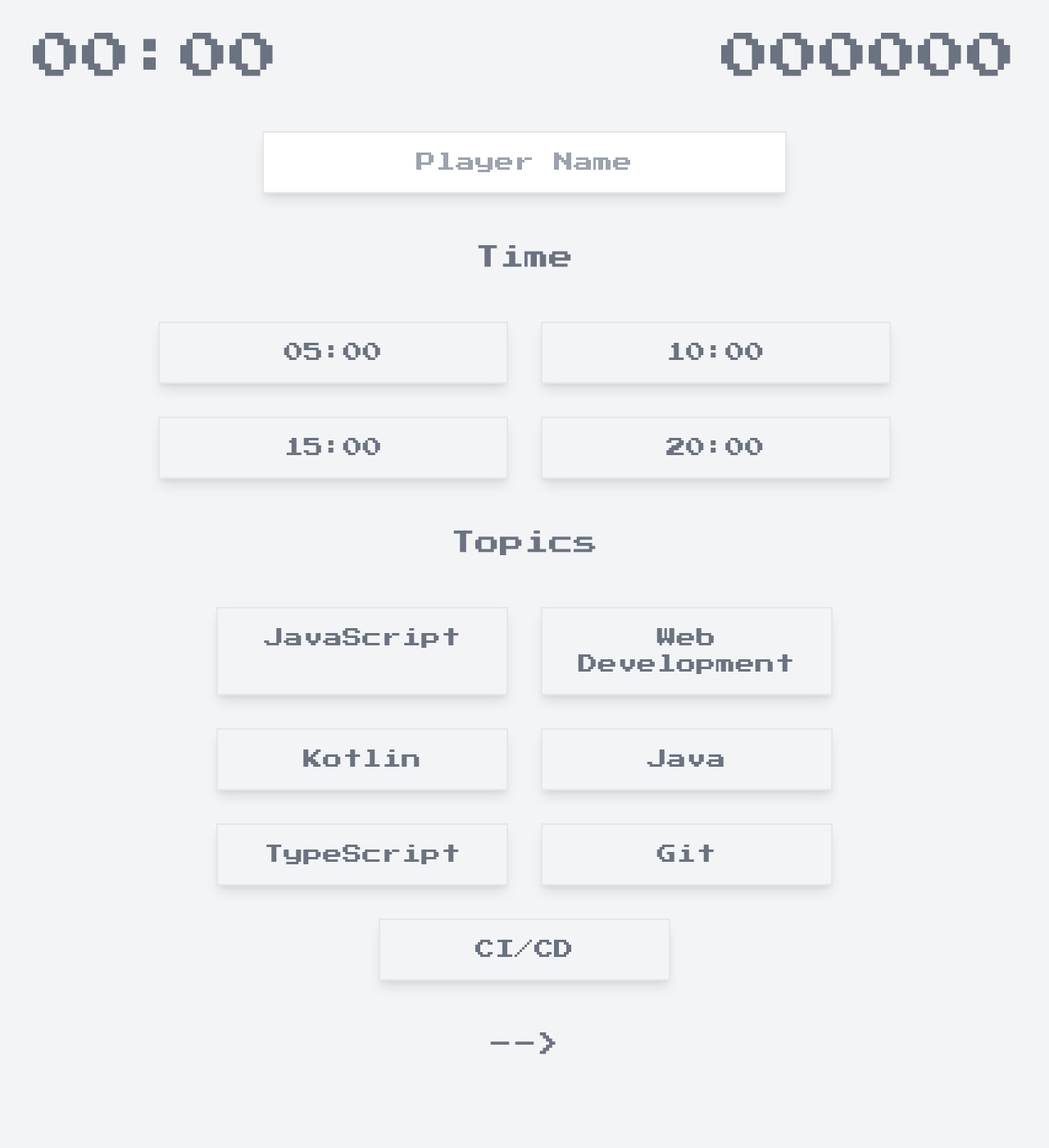
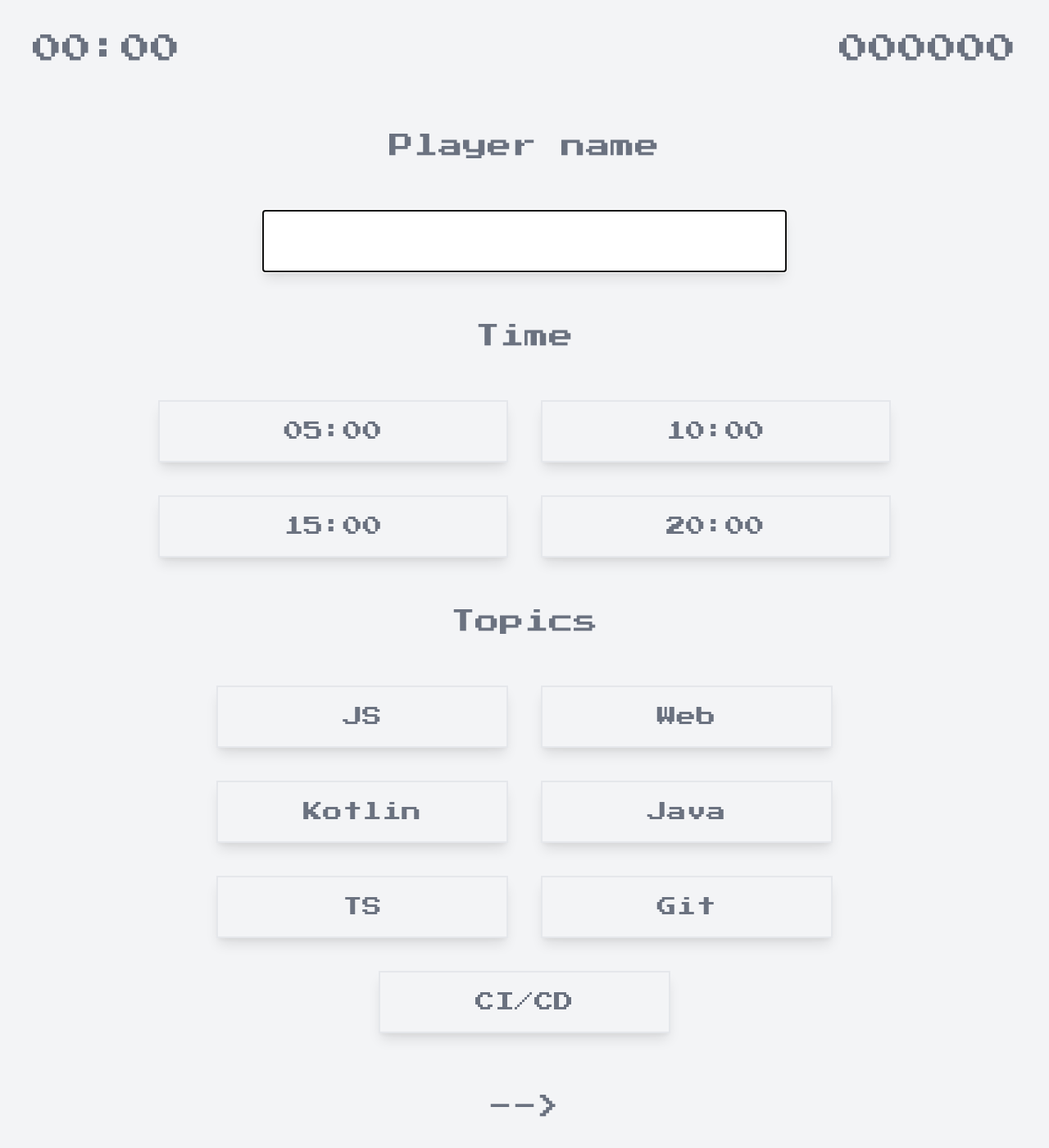
Before and after one commit to frnkst/retro-tech-quiz, a React (Create React App) app: page / in a window 1280 px wide. Shown: the top 1400 px of the page at 82% size. Before the commit the page ends 1332 px from the top, so only its background shows below. Built offline with nearby package versions, Linux system fonts and the light colour scheme.

Commit message:
Fix: UI fixes

```diff
--- a/src/App.css
+++ /dev/null
@@ -1,38 +0,0 @@
-.App {
-  text-align: center;
-}
-
-.App-logo {
-  height: 40vmin;
-  pointer-events: none;
-}
-
-@media (prefers-reduced-motion: no-preference) {
-  .App-logo {
-    animation: App-logo-spin infinite 20s linear;
-  }
-}
-
-.App-header {
-  background-color: #282c34;
-  min-height: 100vh;
-  display: flex;
-  flex-direction: column;
-  align-items: center;
-  justify-content: center;
-  font-size: calc(10px + 2vmin);
-  color: white;
-}
-
-.App-link {
-  color: #61dafb;
-}
-
-@keyframes App-logo-spin {
-  from {
-    transform: rotate(0deg);
-  }
-  to {
-    transform: rotate(360deg);
-  }
-}
--- a/src/App.tsx
+++ b/src/App.tsx
@@ -1,5 +1,3 @@
-import React from 'react'
-import './App.css'
 import { BrowserRouter as Router, Switch, Route } from 'react-router-dom'
 import { Start } from './components/Start'
 import { Quiz } from './components/Quiz'
--- a/src/components/AskQuestion.tsx
+++ b/src/components/AskQuestion.tsx
@@ -14,8 +14,8 @@ export const AskQuestion = function ({
 }: QuestionProps) {
   return (
     <>
-      <div className="md:text-4xl sm:text-3xl m-10 other-font flex flex-col">
-        <div className="text-center m-5 p-5 text-gray-500 self-center">
+      <div className="flex flex-col m-10 md:text-4xl sm:text-3xl font-other">
+        <div className="self-center p-5 m-5 text-center text-gray-500">
           {question.question}
         </div>
 
--- a/src/components/Categories.tsx
+++ b/src/components/Categories.tsx
@@ -18,18 +18,18 @@ export function Categories({
   allTopics,
 }: TopicsProps) {
   return (
-    <div className="w-5/6 self-center">
-      <div className="flex flex-wrap justify-center cursor-pointer md:text-2xl">
+    <div className="self-center w-5/6">
+      <div className="flex flex-wrap justify-center cursor-pointer">
         {allTopics.map((topic: string) => {
           return (
-            <div
+            <button
               key={topic}
               data-testid="category"
               className={`${
                 selectedTopics.includes(topic)
                   ? 'shadow-inner text-blue-500'
                   : 'shadow-lg text-gray-500'
-              } retro-font border-2 p-5 m-5 text-center cursor-pointer w-2/6 `}
+              } retro-font border-2 p-5 m-5 cursor-pointer w-2/6 text-center flex flex-col justify-center`}
               onClick={() => {
                 if (selectedTopics.includes(topic)) {
                   selectTopics(selectedTopics.filter((e) => e !== topic))
@@ -38,8 +38,8 @@ export function Categories({
                 }
               }}
             >
-              <span className="self-center">{topic}</span>
-            </div>
+              <span className="self-center text-sm md:text-2xl">{topic}</span>
+            </button>
           )
         })}
       </div>
--- a/src/components/Score.tsx
+++ b/src/components/Score.tsx
@@ -6,7 +6,7 @@ type ScoreProps = {
 
 export function Score({ score }: ScoreProps) {
   return (
-    <div className="retro-font md:text-6xl sm:text-3xl text-gray-500 m-10">
+    <div className="m-10 text-gray-500 retro-font lg:text-4xl md:text-3xl sm:text-2xl">
       {score}
     </div>
   )
--- a/src/components/Start.tsx
+++ b/src/components/Start.tsx
@@ -1,58 +1,61 @@
+import React, { useState } from 'react'
 import { Categories, getAllTopics } from './Categories'
 import { useHistory } from 'react-router-dom'
-import React, { useState } from 'react'
 import { Score } from './Score'
 import { History } from 'history'
 import { prepareTopics } from '../services/question-service'
 
 export function Start() {
   const [time, setTime] = useState<string>('00:00')
-
+  const [name, setName] = useState<string>('')
   const [selectedTopics, setSelectedTopics] = useState<string[]>([])
   const history = useHistory<History>()
 
   const allTopics = getAllTopics().map((topic) => topic.name)
 
   return (
-    <>
+    <div className="mx-auto w-96 sm:w-screen font-retro">
       <div className="flex justify-between">
-        <div className="retro-font md:text-6xl sm:text-3xl text-gray-500 m-10">
+        <div className="m-10 text-gray-500 lg:text-4xl md:text-3xl sm:text-2xl">
           {time}
         </div>
         <Score score={'000000'} />
       </div>
-      <div className="App flex-col flex align-middle w-screen justify-center md:text-2xl">
+      <div className="flex flex-col justify-center align-middle md:text-2xl">
+        <div className="py-10 text-center text-gray-500 sm:text-2xl md:text-3xl">
+          Player name
+        </div>
         <input
           name="player"
-          placeholder="Player Name"
           type="text"
-          onFocus={(event) => (event.target.placeholder = '')}
-          onChange={(event) =>
-            event.target.placeholder?.length === 0
-              ? (event.target.placeholder = 'Player Name')
-              : void 0
+          autoFocus
+          value={name}
+          onChange={(e: React.ChangeEvent<HTMLInputElement>) =>
+            setName(e.target.value)
           }
-          className="retro-font border-2 p-5 m-5 text-center cursor-pointer w-3/6 self-center shadow-lg"
+          className="self-center w-3/6 p-5 m-5 text-center border-2 shadow-lg cursor-pointer "
         />
 
         {getTimeSelection(time, setTime)}
 
-        <div className="retro-font text-gray-500 md:text-3xl py-10">Topics</div>
+        <div className="py-10 text-center text-gray-500 sm:text-2xl md:text-3xl">
+          Topics
+        </div>
         <Categories
           selectTopics={(topic: string[]) => setSelectedTopics([...topic])}
           selectedTopics={selectedTopics}
           allTopics={allTopics}
         />
       </div>
-      <div className="retro-font text-gray-500 py-10 md:text-3xl sm:text-2xl w-screen flex cursor-pointer">
+      <div className="py-10 text-gray-500 cursor-pointer md:text-3xl sm:text-2xl">
         <div
-          className="text-center w-screen"
+          className="text-center"
           onClick={() => startGame(history, selectedTopics, time)}
         >
-          --&gt;
+          <button className="p-3">--&gt;</button>
         </div>
       </div>
-    </>
+    </div>
   )
 }
 
@@ -61,11 +64,13 @@ function getTimeSelection(time: string, setTime: (time: string) => void) {
 
   return (
     <>
-      <div className="retro-font text-gray-500 md:text-3xl py-10">Time</div>
-      <div className="retro-font md:text-2xl sm:text-1xl flex flex-wrap w-screen justify-center">
+      <div className="py-10 text-center text-gray-500 sm:text-2xl md:text-3xl">
+        Time
+      </div>
+      <div className="flex flex-wrap justify-center md:text-2xl sm:text-1xl">
         {timeOptions.map((option) => {
           return (
-            <div
+            <button
               key={option}
               className={`${
                 option === time
@@ -75,7 +80,7 @@ function getTimeSelection(time: string, setTime: (time: string) => void) {
               onClick={() => setTime(option)}
             >
               {option}
-            </div>
+            </button>
           )
         })}
       </div>
--- a/src/index.css
+++ b/src/index.css
@@ -5,21 +5,6 @@
 @tailwind base;
 @tailwind components;
 @tailwind utilities;
-
-.retro-font {
-  font-family: 'Press Start 2P', cursive;
-  font-weight: 400;
-}
-
-.handwrite-font {
-  font-family: 'Handlee', cursive;
-  font-weight: 400;
-}
-
-.other-font {
-  font-family: 'Advent Pro', cursive;
-  font-weight: 400;
-}
 
 .selected {
   box-shadow: 0 0 30px 5px #0ff;
--- a/src/questions/javascript.ts
+++ b/src/questions/javascript.ts
@@ -1,7 +1,7 @@
 import { Topic } from '../components/Categories'
 
 export const javascript: Topic = {
-  name: 'JavaScript',
+  name: 'JS',
   questions: [
     {
       level: 1,
--- a/src/questions/typescript.ts
+++ b/src/questions/typescript.ts
@@ -1,7 +1,7 @@
 import { Topic } from '../components/Categories'
 
 export const typescript: Topic = {
-  name: 'TypeScript',
+  name: 'TS',
   questions: [
     {
       level: 1,
--- a/src/questions/webdevelopment.ts
+++ b/src/questions/webdevelopment.ts
@@ -1,7 +1,7 @@
 import { Topic } from '../components/Categories'
 
 export const webdevelopment: Topic = {
-  name: 'Web Development',
+  name: 'Web',
   questions: [
     {
       level: 1,
--- a/tailwind.config.js
+++ b/tailwind.config.js
@@ -2,7 +2,13 @@ module.exports = {
   purge: ['./src/**/*.{js,jsx,ts,tsx}', './public/index.html'],
   darkMode: false, // or 'media' or 'class'
   theme: {
-    extend: {},
+    extend: {
+      fontFamily: {
+        retro: "'Press Start 2P', cursive",
+        handwrite: "'Handlee', cursive",
+        other: "'Advent Pro', cursive"
+      }
+    },
   },
   variants: {
     extend: {},
```
